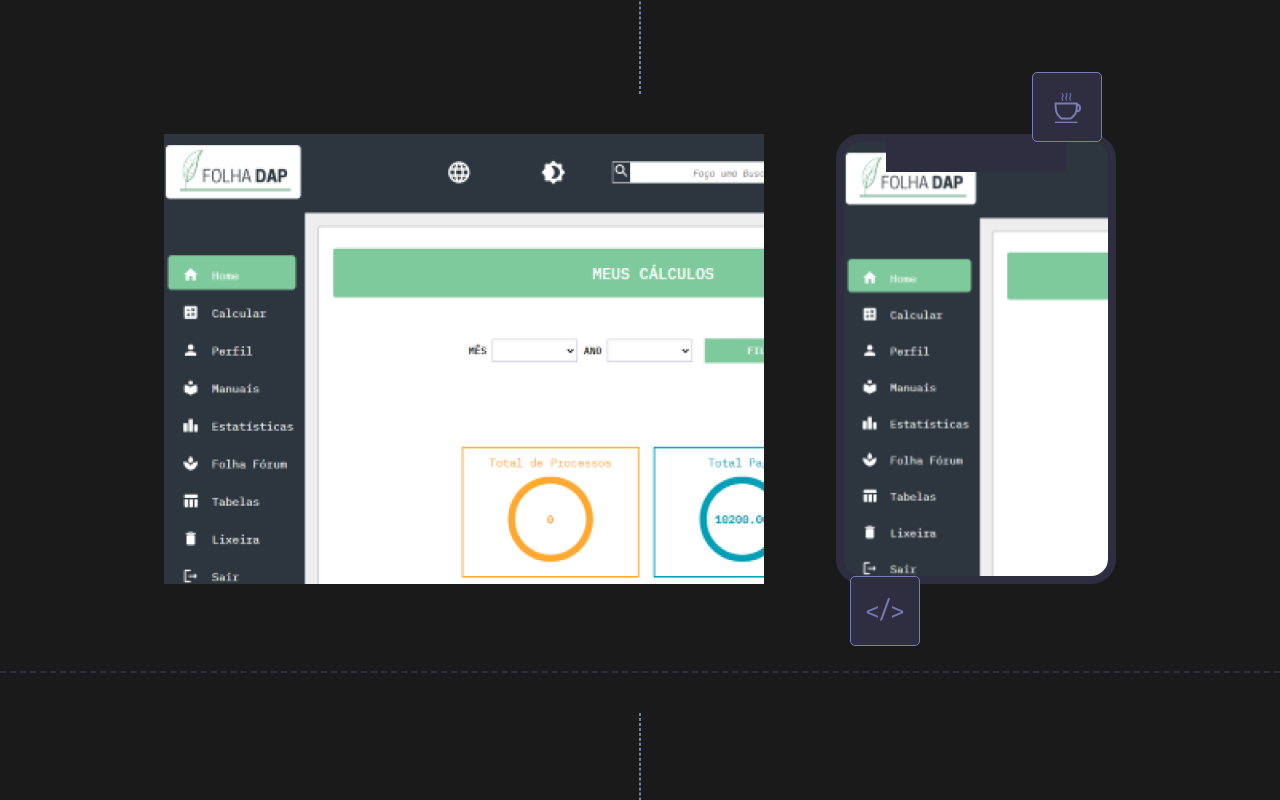
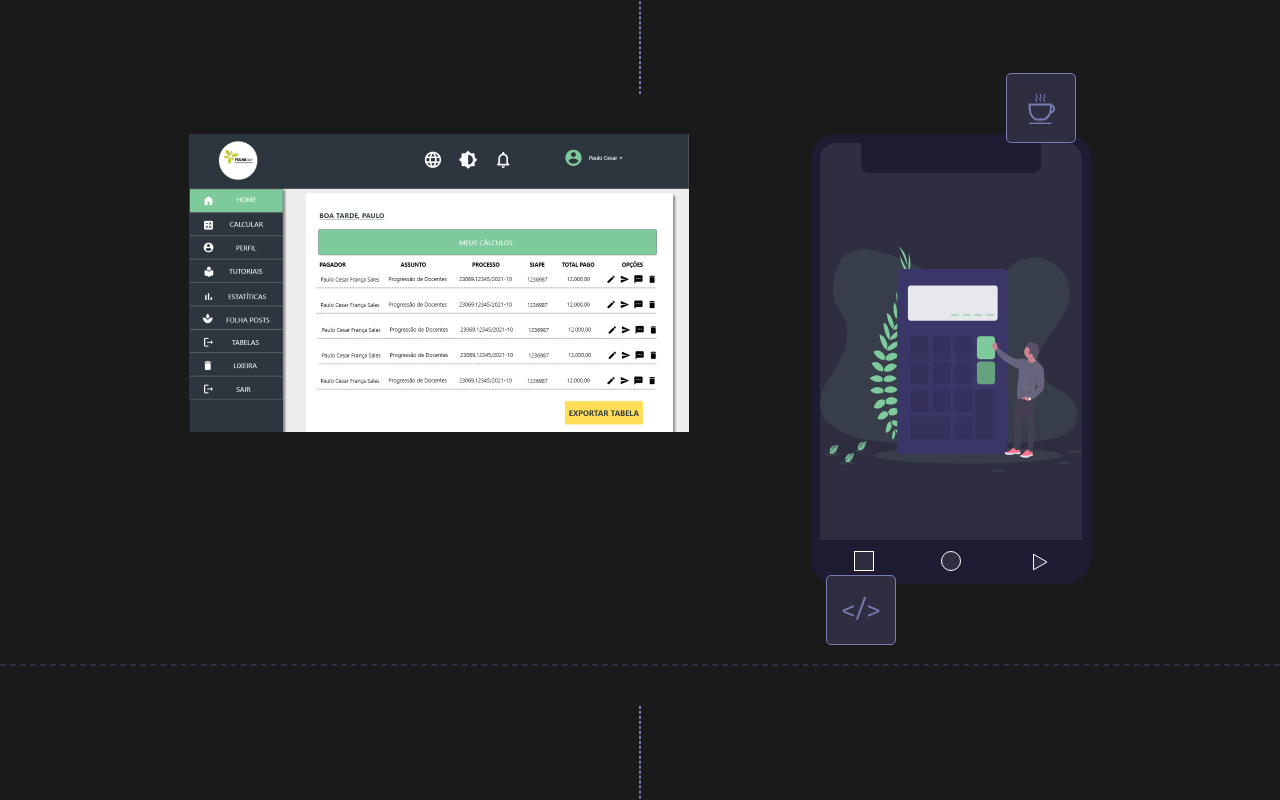
Before and after one commit to paulocfs/portfolio, a plain HTML site: page index.html in a window 1280 px wide. Shown: the part 2180-2980 px from the top of the page. Drawn offline with Linux system fonts and the light colour scheme.

Commit message:
melhorias no portfolio
melhorias no portfolio

```diff
--- a/assets/css/style.css
+++ b/assets/css/style.css
@@ -152,15 +152,13 @@ box-shadow: 1px 1px 4px 1px rgba(0,0,0,.5);
 }
 
 
-/*SECTION PROJECTS*/
+/*==========================SECTION PROJECTS================================*/
 
 .projects{
  padding: 80px 0;
 }
 
-
-
-/*SECTION ABOUT */
+/*=========================SECTION ABOUT ======================================*/
 
 .about{
   border-top: 2px dashed #2F2E41;
@@ -185,9 +183,6 @@ box-shadow: 1px 1px 4px 1px rgba(0,0,0,.5);
 .card p{
   font-size: 14px;
 }
-
-
-
 
 .avatar{
   position: relative;
@@ -244,14 +239,16 @@ box-shadow: 1px 1px 4px 1px rgba(0,0,0,.5);
 
 
 .phone-body{
-  background-image: url("../images/folhadap.png");
-  background-size: cover;
+  background-image: url("../images/img-banner1.svg");
+  background-size:contain;
   background-repeat: no-repeat;
+  background-position: center;
   width: 280px;
   height: 450px;
-  border: 8px solid #2F2E41;
+  border: 9px solid #1D1C33;
   border-radius: 25px;
   position: relative;
+  background-color: #2F2E41;
 }
 .phone-body:before{
   content: '';
@@ -260,11 +257,13 @@ box-shadow: 1px 1px 4px 1px rgba(0,0,0,.5);
   width: 180px;
   height: 30px;
  z-index: 10;
-  background-color: #2F2E41;
+  background-color: #1D1C33;
+  border-bottom-left-radius: 8px;
+  border-bottom-right-radius: 8px;
 }
 
 
-.phone-body span:nth-child(1){
+.span-code{
   position: absolute;
   left: 0;
   bottom: -70px;
@@ -281,7 +280,7 @@ box-shadow: 1px 1px 4px 1px rgba(0,0,0,.5);
   animation-delay: 1s;
 }
 
-.phone-body span:nth-child(2){
+.span-coffe{
   /* content: url('../images/icon-coffe.png'); */
   background-image: url('../images/icon-coffe.png');
   background-repeat: no-repeat;
@@ -321,6 +320,43 @@ box-shadow: 1px 1px 4px 1px rgba(0,0,0,.5);
   100%{left: -30px;}
 }
 
+
+.btn-phone{
+  width: 100%;
+  height: 35px;
+  background-color: #1D1C33;
+  display: flex;
+  align-items: center;
+  justify-content: space-around;
+  position: absolute;
+  bottom: 0px;
+padding-top: 7px;
+}
+
+
+.btn-phone span:nth-child(1){
+  height: 20px;
+  width: 20px;
+  background-color: #2F2E41;
+  border: 1px solid #fff;
+}
+
+.btn-phone span:nth-child(2){
+  height: 20px;
+  width: 20px;
+  border: 1px solid #fff;
+  border-radius: 50%;
+  background-color: #2F2E41;
+}
+
+.btn-phone span:nth-child(3){
+  height: 20px;
+  width: 20px;
+  background-image: url("../images/polygon.svg");
+  background-repeat: no-repeat;
+  transform: rotate(180deg)
+}
+
 /*=====================FOOTER===================================*/
 
 .footer{
@@ -337,7 +373,7 @@ box-shadow: 1px 1px 4px 1px rgba(0,0,0,.5);
 }
 
 
-
+/*==================RESPONSIVO=======================================*/
 
 @media screen and (max-width: 1200px){
 
@@ -350,6 +386,12 @@ box-shadow: 1px 1px 4px 1px rgba(0,0,0,.5);
 
   .banner-info{
     text-align: center;
+  }
+
+  .banner-avatar{
+    display: flex;
+    flex-direction: column-reverse;
+
   }
 
   .social-media{
@@ -365,10 +407,7 @@ box-shadow: 1px 1px 4px 1px rgba(0,0,0,.5);
     display: none;
   }
 
-.img-project img{
-  width: 300px;
-  height: 200px;
-}
+
 
 .box-project{
   display: flex;
@@ -400,10 +439,3 @@ box-shadow: 1px 1px 4px 1px rgba(0,0,0,.5);
   }
 
 }
-
-
-/* @media (max-width: 1000px){
- body{
-   background-color: red;
- }
-}  */
--- a/index.html
+++ b/index.html
@@ -27,8 +27,8 @@
       <div class="banner-info">
         <p class="cg-white">Olá Mundo, Eu sou</p>
         <h1 class="cg-white upper">Paulo Cesar</h1>
-        <div class="d-flex ai-center jc-between">
-          <img class="" src="assets/images/my-avatar.png" alt="">
+        <div class="d-flex ai-center jc-between banner-avatar">
+          <img src="assets/images/my-avatar.png" alt="foto de perfil do usuario">
           <h2 class="cg-purple upper ml-10">desenvolvedor web</h2>
         </div>
         <div class="center mt-10">
@@ -83,7 +83,7 @@
             <span class="icon" id="icon-figma"></span>
           </div>
           <div class="cg-white text-center">
-            Design de interfaces <br>usando o figma
+            Design de Interfaces com o FIGMA
           </div>
         </div>
 
@@ -113,7 +113,7 @@
             <span class="icon" id="icon-javascript"></span>
           </div>
           <div class="cg-white text-center">
-            Dinamicidade com Javascript
+            Dinamicidade com JAVASCRIPT
           </div>
         </div>
 
@@ -139,13 +139,18 @@
       <div class="d-flex jc-around wrap mt-40 box-project">
 
         <div class="img-project">
-          <img src="assets/images/folhadap.png" alt="">
+          <img src="assets/images/dashboard.png" alt="imagem do projeto folha dap">
         </div>
 
         <div class="phone-project">
           <div class="phone-body">
             <span class="span-code">&lt;/&gt;</span>
-            <span></span>
+            <span class="span-coffe"></span>
+            <div class="btn-phone">
+              <span></span>
+              <span></span>
+              <span></span>
+            </div>
           </div>
         </div>
 
@@ -177,7 +182,7 @@
 
           <div class="card">
             <h3 class="cg-purple">O que faço</h3>
-            <p class="cg-white">Sou desenvolvedor web e trabalho com a construção de páginas institucionais e  interfaces web usando conceitos de ux motion e linguagens de programação.
+            <p class="cg-white">Sou desenvolvedor web e trabalho com a construção de páginas institucionais e  interfaces web usando conceitos de linguagens de programação.
             </p>
           </div>
 
@@ -191,7 +196,7 @@
 
         <div>
           <div class="avatar">
-            <img src="assets/images/pc.png" alt="">
+            <img src="assets/images/pc.png" alt="foto de perfil do usuario">
           </div>
           <div class="mt-20">
             <div class="mt-40">
```
Also changed, not shown: assets/images/dashboard.png (added), assets/images/folhadap-banner.png (added), assets/images/img-banner1.png (added), assets/images/img-banner1.svg (added), assets/images/polygon.svg (added).
